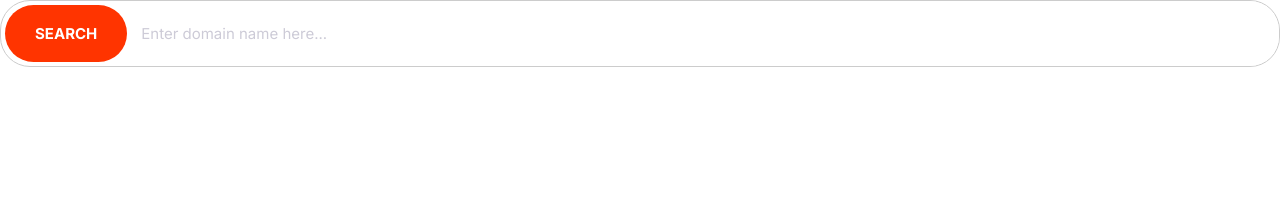
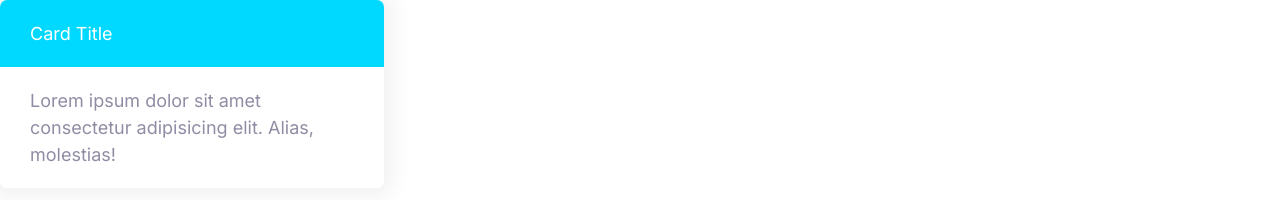
Before and after one commit to biatuong0978/bearnitize, a plain HTML site: page index.html in a window 1280 px wide. Drawn offline with Linux system fonts and the light colour scheme.

Commit message:
Build simple cards

```diff
--- a/css/styles.css
+++ b/css/styles.css
@@ -283,3 +283,26 @@
         font-size: 1.5rem;
     }
 }
+
+/* Cards */
+
+.card {
+    border-radius: 7px;
+    box-shadow: 0 0 20px 10px #f3f3f3;
+    overflow: hidden;
+}
+
+.card__header,
+.card__body {
+    padding: 2rem 3rem;
+}
+
+.card--primary .card__header {
+    background: var(--color-primary);
+    color: #fff;
+}
+
+.card--secondary .card__header {
+    background: var(--color-secondary);
+    color: #fff;
+}
--- a/index.html
+++ b/index.html
@@ -14,13 +14,14 @@
     <link rel="stylesheet" href="css/styles.css" />
   </head>
   <body>
-    <div class="input-group">
-      <button class="btn btn--accent">Search</button>
-      <input
-      type="text"
-      class="input"
-      placeholder="Enter domain name here..."
-      />
+    <div style="width: 30%">
+      <div class="card card--secondary">
+        <header class="card__header">Card Title</header>
+        <div class="card__body">
+          Lorem ipsum dolor sit amet consectetur adipisicing elit. Alias,
+          molestias!
+        </div>
+      </div>
     </div>
   </body>
 </html>
```
Also changed, not shown: components/cards.html (added, +9 -0 lines).
